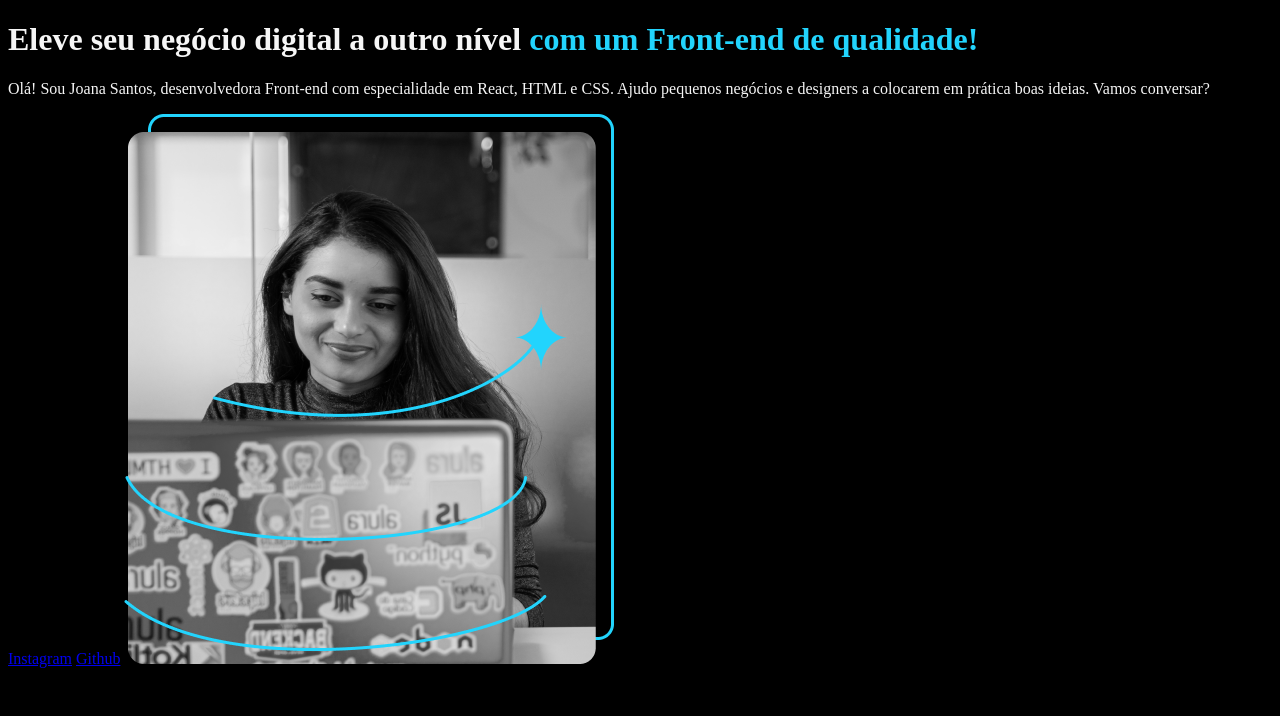
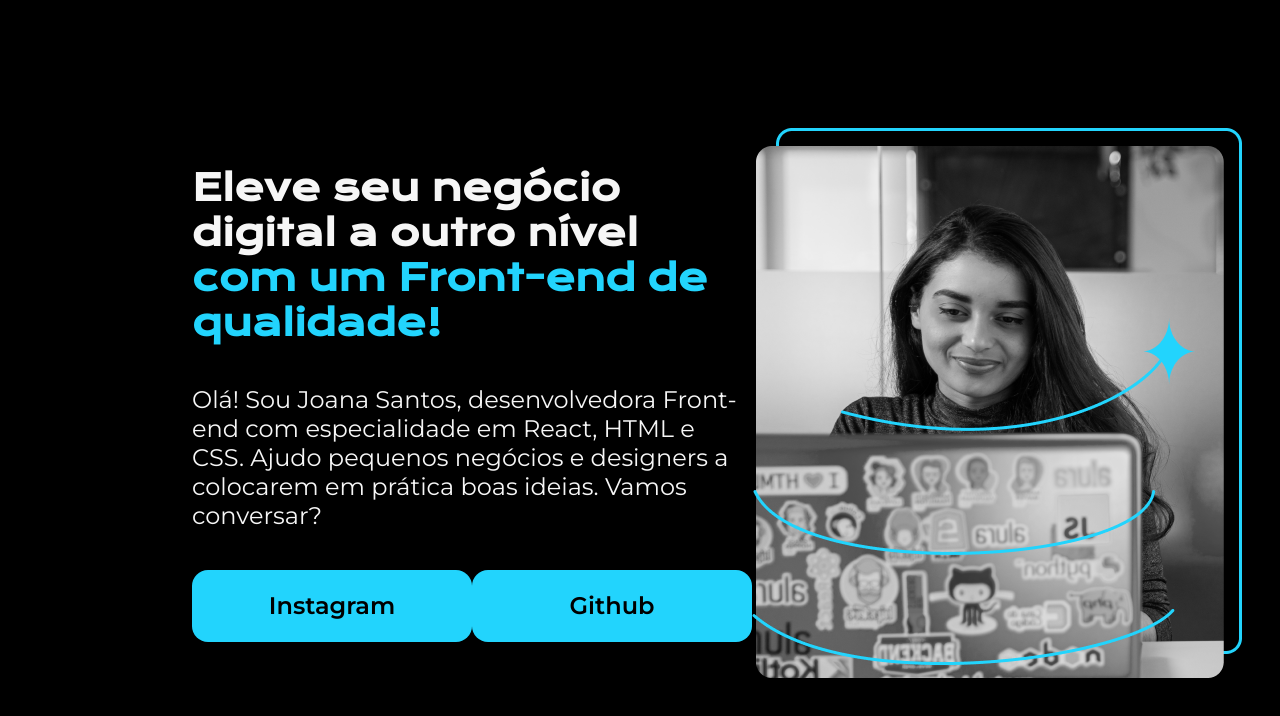
Before and after one commit to GilvanGabrielCA/Portfolio, a plain HTML site: page index.html in a window 1280 px wide. Drawn offline with nearby package versions, Linux system fonts and the light colour scheme.

Commit message:
HTML e CSS: Classes, posicionamento e Flexbox

```diff
--- a/index.html
+++ b/index.html
@@ -1,5 +1,6 @@
 <!DOCTYPE html>
 <html lang="pt-br">
+
 <head>
     <meta charset="UTF-8">
     <meta http-equiv="X-AU-Compatible" content="IE=edge">
@@ -7,21 +8,27 @@
     <title>Portfolio</title>
     <link rel="stylesheet" href="style.css">
 </head>
+
 <body>
     <header>
 
     </header>
 
-        <main>
-            <h1>Eleve seu negócio digital a outro nível <strong>com um Front-end de qualidade!</strong></h1>
+    <main class="apresentacao">
+        <section class="apresentacao__conteudo">
+            <h1 class="apresentacao__conteudo__titulo">Eleve seu negócio digital a outro nível <strong
+                    class="titulo-destaque">com um Front-end de qualidade!</strong></h1>
 
-            <p>
+            <p class="apresentacao__conteudo__texto">
                 Olá! Sou Joana Santos, desenvolvedora Front-end com especialidade em React, HTML e CSS.
                 Ajudo pequenos negócios e designers a colocarem em prática boas ideias. Vamos conversar?
             </p>
 
-            <a href="#">Instagram</a>
-            <a href="#">Github</a>
+            <div class="apresentacao__links">
+                <a class="apresentacao__links__link" href="#">Instagram</a>
+                <a class="apresentacao__links__link" href="#">Github</a>
+            </div>
+        </section>
 
         <img src="Imagem.png" alt="Foto da Joana Santos programando">
     </main>
@@ -30,4 +37,5 @@
 
     </footer>
 </body>
+
 </html>
--- a/style.css
+++ b/style.css
@@ -1,8 +1,61 @@
+@import url('https://fonts.googleapis.com/css2?family=Krona+One&display=swap');
+@import url('https://fonts.googleapis.com/css2?family=Montserrat&display=swap');
+@import url('https://fonts.googleapis.com/css2?family=Montserrat:ital,wght@0,600;1,600&display=swap');
+
+* {
+    margin: 0;
+    padding: 0;
+}
+
 body {
+    height: 100vh;
+    box-sizing: border-box;
     background-color: #000000;
     color: #f6f6f6;
 }
 
-strong {
+.titulo-destaque {
     color: #22D4FD;
 }
+
+.apresentacao {
+    margin: 10% 15%;
+    display: flex;
+    align-items: center;
+    justify-content: space-between;
+}
+
+.apresentacao__conteudo {
+    width: 615px;
+    display: flex;
+    flex-direction: column;
+    gap: 40px;
+}
+
+.apresentacao__conteudo__titulo {
+    font-size: 36px;
+    font-family: "Krona One", sans-serif;
+}
+
+.apresentacao__conteudo__texto {
+    font-size: 24px;
+    font-family: "Montserrat", sans-serif;
+}
+
+.apresentacao__links {
+    display: flex;
+    justify-content: space-between;
+}
+
+.apresentacao__links__link {
+    font-family: "Montserrat", sans-serif;
+    background-color: #22D4FD;
+    color: #000000;
+    font-weight: 600;
+    width: 280px;
+    text-align: center;
+    text-decoration: none;
+    border-radius: 16px;
+    font-size: 24px;
+    padding: 21.5px 0;
+}
```
Lines whose indentation alone changed are shown as unchanged.
